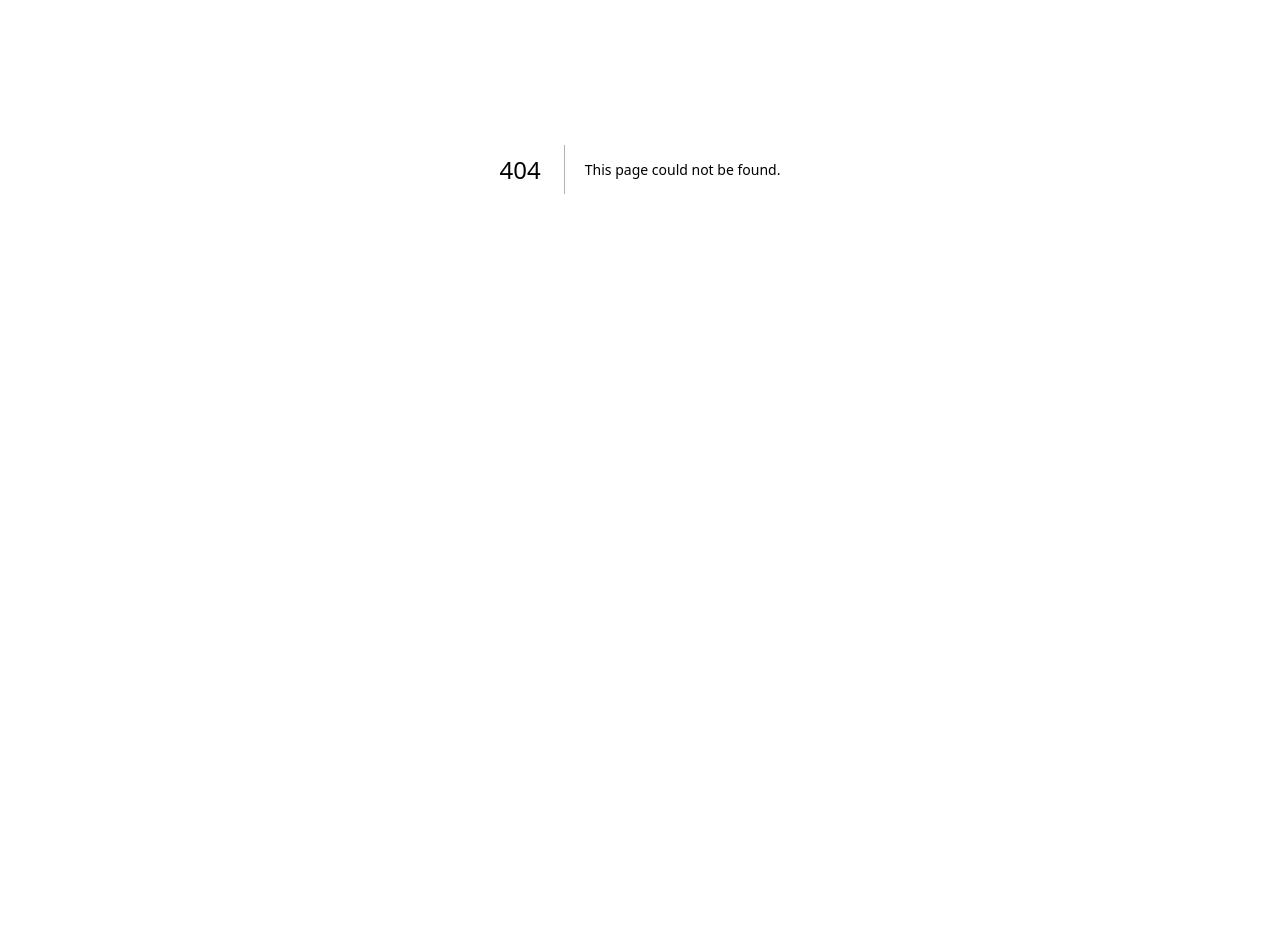
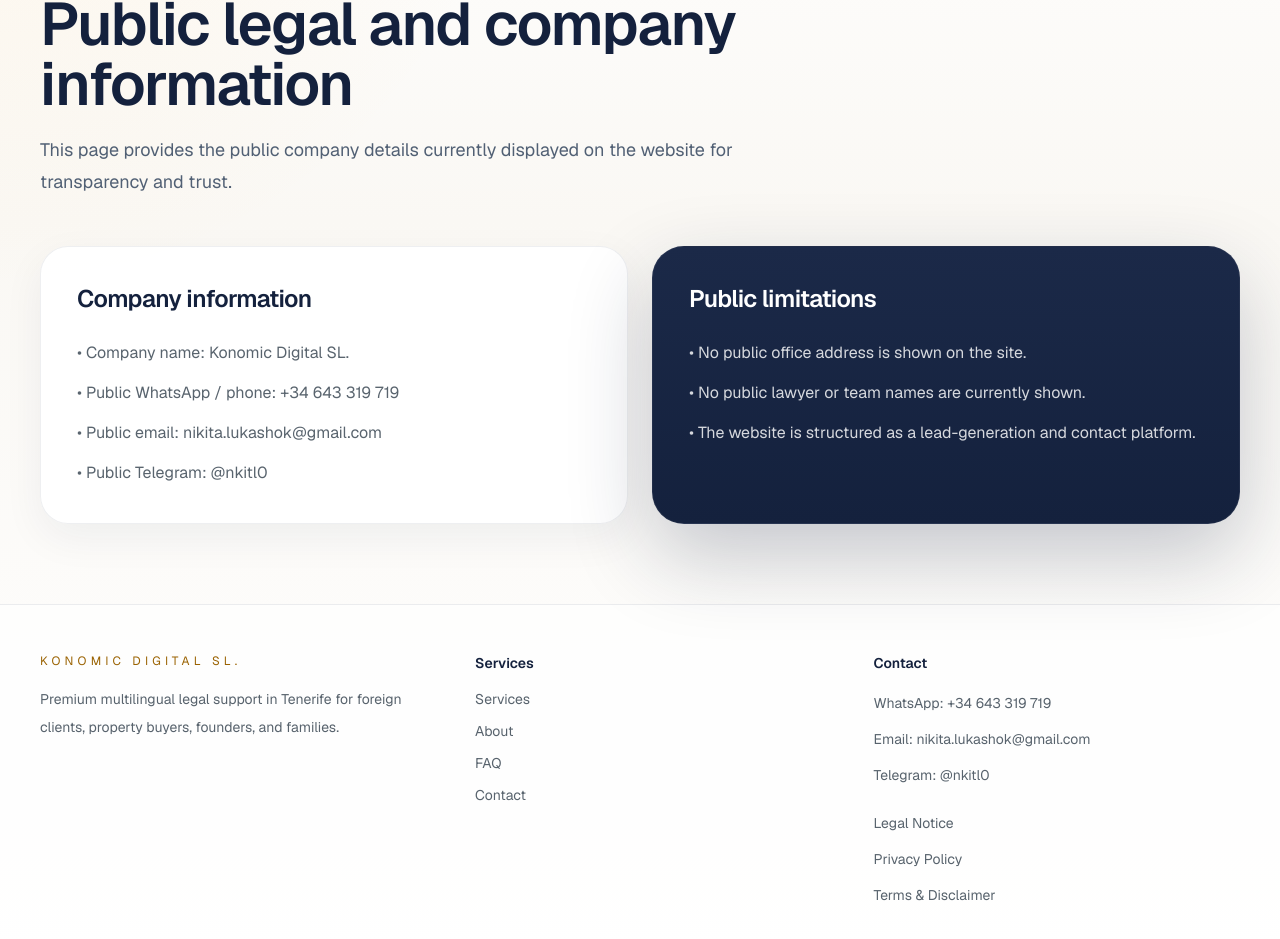
Before and after one commit to heaodoff/konomic, a Next.js app in the folder konomic-site/: page /en/legal-notice in a window 1280 px wide. Before the commit this address had no page. Shown: the part 231-1170 px from the top of the page. Before the commit the page ends 800 px from the top, so only its background shows below. Built offline with nearby package versions, Linux system fonts and the light colour scheme.

Commit message:
Add legal pages and trust layer

```diff
--- a/konomic-site/src/app/en/about/page.tsx
+++ b/konomic-site/src/app/en/about/page.tsx
@@ -25,6 +25,7 @@
             <li>• Public phone / WhatsApp is enabled</li>
             <li>• Public address is intentionally hidden</li>
             <li>• Public lawyer / team names are intentionally hidden</li>
+            <li>• Legal notice, privacy, and terms pages are available</li>
           </ul>
         </div>
       </div>
--- /dev/null
+++ b/konomic-site/src/app/en/legal-notice/page.tsx
@@ -0,0 +1,35 @@
+import type { Metadata } from 'next';
+import { SectionIntro } from '@/components/SiteShell';
+
+export const metadata: Metadata = {
+  title: 'Legal Notice',
+  description: 'Legal notice and public company information for Konomic Digital SL.',
+  alternates: { canonical: '/en/legal-notice' },
+};
+
+export default function Page() {
+  return (
+    <main className="ui-section">
+      <SectionIntro eyebrow="Legal Notice" title="Public legal and company information" text="This page provides the public company details currently displayed on the website for transparency and trust." />
+      <div className="mt-12 grid gap-6 lg:grid-cols-2">
+        <section className="ui-card p-8 md:p-9">
+          <h2 className="text-2xl font-semibold tracking-tight">Company information</h2>
+          <ul className="mt-6 space-y-3 text-sm leading-7 text-[#59646e] md:text-base">
+            <li>• Company name: Konomic Digital SL.</li>
+            <li>• Public WhatsApp / phone: +34 643 319 719</li>
+            <li>• Public email: nikita.lukashok@gmail.com</li>
+            <li>• Public Telegram: @nkitl0</li>
+          </ul>
+        </section>
+        <section className="ui-card-dark p-8 text-white md:p-9">
+          <h2 className="text-2xl font-semibold tracking-tight">Public limitations</h2>
+          <ul className="mt-6 space-y-3 text-sm leading-7 text-white/82 md:text-base">
+            <li>• No public office address is shown on the site.</li>
+            <li>• No public lawyer or team names are currently shown.</li>
+            <li>• The website is structured as a lead-generation and contact platform.</li>
+          </ul>
+        </section>
+      </div>
+    </main>
+  );
+}
--- /dev/null
+++ b/konomic-site/src/app/en/privacy-policy/page.tsx
@@ -0,0 +1,30 @@
+import type { Metadata } from 'next';
+import { SectionIntro } from '@/components/SiteShell';
+
+export const metadata: Metadata = {
+  title: 'Privacy Policy',
+  description: 'Privacy information for users contacting Konomic Digital SL. through the website, WhatsApp, Telegram, and email.',
+  alternates: { canonical: '/en/privacy-policy' },
+};
+
+export default function Page() {
+  return (
+    <main className="ui-section">
+      <SectionIntro eyebrow="Privacy Policy" title="Privacy information for website visitors and enquiries" text="This page outlines how contact details and enquiry information may be handled when a user contacts Konomic Digital SL. through the website, WhatsApp, Telegram, or email." />
+      <div className="mt-12 space-y-6">
+        {[
+          ['Data collected', 'A user may provide name, contact details, preferred language, enquiry description, and related documents when contacting Konomic Digital SL.'],
+          ['Purpose', 'The information is used to review the enquiry, respond, route the matter to the correct consultation type, and continue communication when appropriate.'],
+          ['Channels used', 'The current lead channels include WhatsApp, Telegram, email, and website-based enquiry prompts.'],
+          ['Data minimisation', 'Only the information necessary to understand the matter and respond appropriately should be requested.'],
+          ['Questions', 'For privacy-related questions, the current public contact email is nikita.lukashok@gmail.com.'],
+        ].map(([title, text]) => (
+          <section key={title} className="ui-card p-8 md:p-9">
+            <h2 className="text-2xl font-semibold tracking-tight">{title}</h2>
+            <p className="mt-4 text-sm leading-7 text-[#59646e] md:text-base">{text}</p>
+          </section>
+        ))}
+      </div>
+    </main>
+  );
+}
--- /dev/null
+++ b/konomic-site/src/app/en/terms/page.tsx
@@ -0,0 +1,29 @@
+import type { Metadata } from 'next';
+import { SectionIntro } from '@/components/SiteShell';
+
+export const metadata: Metadata = {
+  title: 'Terms and Disclaimer',
+  description: 'Basic terms and disclaimer for using the Konomic Digital SL. website and contacting through its public channels.',
+  alternates: { canonical: '/en/terms' },
+};
+
+export default function Page() {
+  return (
+    <main className="ui-section">
+      <SectionIntro eyebrow="Terms" title="Website terms and disclaimer" text="This page provides a basic framework for how the website should be used and clarifies that initial contact does not automatically create a formal professional relationship." />
+      <div className="mt-12 space-y-6">
+        {[
+          ['Informational use', 'Website content is intended for informational and contact-initiation purposes and should not be treated as a substitute for formal case-specific advice.'],
+          ['No automatic engagement', 'Sending a message through WhatsApp, Telegram, email, or the site does not by itself create a formal client relationship.'],
+          ['Case assessment first', 'Any legal matter should be assessed individually before a scope of work or ongoing engagement is assumed.'],
+          ['External platforms', 'Communication may take place through third-party platforms such as WhatsApp, Telegram, and email.'],
+        ].map(([title, text]) => (
+          <section key={title} className="ui-card p-8 md:p-9">
+            <h2 className="text-2xl font-semibold tracking-tight">{title}</h2>
+            <p className="mt-4 text-sm leading-7 text-[#59646e] md:text-base">{text}</p>
+          </section>
+        ))}
+      </div>
+    </main>
+  );
+}
--- a/konomic-site/src/components/SiteShell.tsx
+++ b/konomic-site/src/components/SiteShell.tsx
@@ -109,6 +109,11 @@
               <a href="mailto:nikita.lukashok@gmail.com" className="ui-link-soft">Email: nikita.lukashok@gmail.com</a>
               <a href={telegramUrl} target="_blank" rel="noopener noreferrer" className="ui-link-soft">Telegram: @nkitl0</a>
             </div>
+            <div className="mt-5 flex flex-col gap-2 text-sm leading-7 text-[#58636d]">
+              <Link href="/en/legal-notice" className="ui-link-soft">Legal Notice</Link>
+              <Link href="/en/privacy-policy" className="ui-link-soft">Privacy Policy</Link>
+              <Link href="/en/terms" className="ui-link-soft">Terms & Disclaimer</Link>
+            </div>
           </div>
         </div>
       </footer>
```
